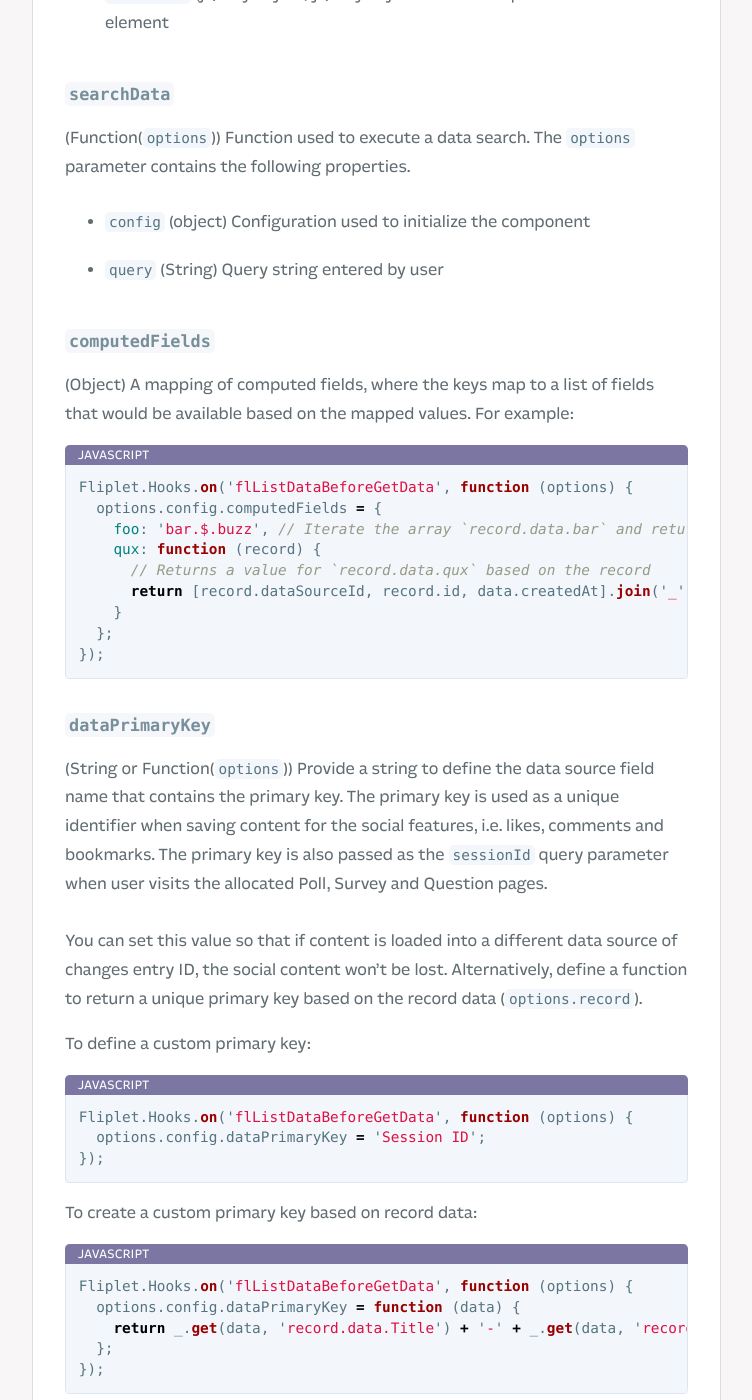
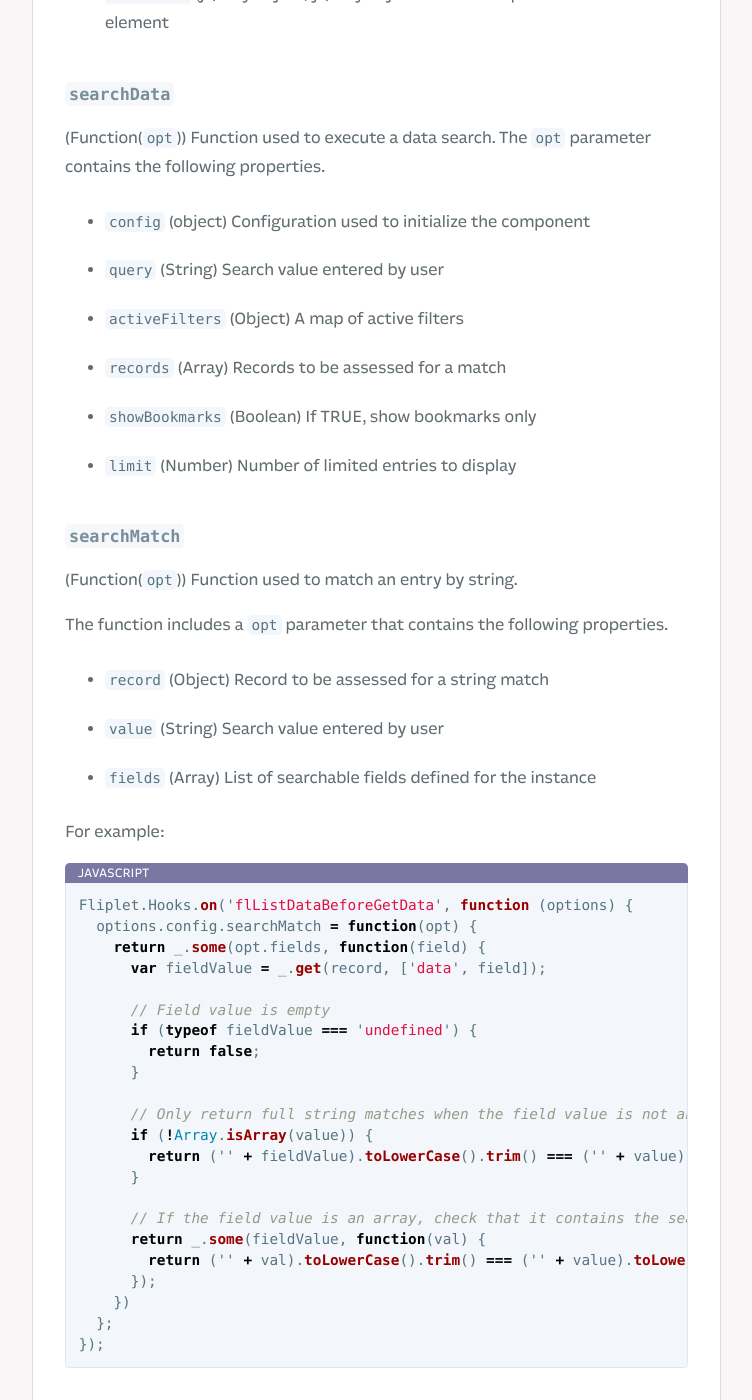
Before and after one commit to Fliplet/fliplet-cli, a Jekyll site: the page built from docs/API/components/list-from-data-source.md, in a window 1280 px wide and 1400 px high, scrolled down 20687 px. Shown: the whole window, without its empty margins (254-1006 px from the left). Built offline with Jekyll 4.4.1, drawn with Linux system fonts in a browser that asks for light colours; nearby versions of some CDN libraries; our own code applies the rules of GitHub Pages for plain Markdown files; library files that are not in the unit come from our copies; comment, search, counter and statistics services are not loaded; a style sheet for code colours, icons or effects is not loaded; some of the changed text lies outside the part shown.

Commit message:
Add documentation for custom search function

````diff
--- a/docs/API/components/list-from-data-source.md
+++ b/docs/API/components/list-from-data-source.md
@@ -505,7 +505,7 @@
 
 ### `beforeOpen`
 
-(Function(`options`)) Function executed before loading entry details. The `options` parameter contains the following properties. Return a rejected Promise if you need to stop the entry from opening.
+(Function(`opt`)) Function executed before loading entry details. The `opt` parameter contains the following properties. Return a rejected Promise if you need to stop the entry from opening.
   - `config` (Object) Configuration used to initialize the component
   - `entry` (Object) Entry being opened
   - `entryId` (Object) ID for entry being opened
@@ -514,20 +514,20 @@
 
 ### `beforeShowDetails`
 
-(Function(`options`)) Function executed before showing the entry detail view, after the entry detail data is ready. The `options` parameter contains the following properties. Return a rejected Promise if you need to stop the entry from opening.
+(Function(`opt`)) Function executed before showing the entry detail view, after the entry detail data is ready. The `opt` parameter contains the following properties. Return a rejected Promise if you need to stop the entry from opening.
   - `src` (String) HTML source for the detail view template
   - `data` (Object) Data being used for rendering the detail view template
 
 ### `afterShowDetails`
 
-(Function(`options`)) Function executed after the entry detail view is shown. The `options` parameter contains the following properties.
+(Function(`opt`)) Function executed after the entry detail view is shown. The `opt` parameter contains the following properties.
   - `config` (Object) Configuration used to initialize the component
   - `src` (String) HTML source for the detail view template
   - `data` (Object) Data being used for rendering the detail view template
 
 ### `deleteData`
 
-(Function(`options`)) Function used to delete an entry. The `options` parameter contains the following properties.
+(Function(`opt`)) Function used to delete an entry. The `opt` parameter contains the following properties.
   - `entryId`
   - `config` (Object) Configuration used to initialize the component
   - `id` (Number) Component instance ID
@@ -536,9 +536,49 @@
 
 ### `searchData`
 
-(Function(`options`)) Function used to execute a data search. The `options` parameter contains the following properties.
+(Function(`opt`)) Function used to execute a data search. The `opt` parameter contains the following properties.
   - `config` (object) Configuration used to initialize the component
-  - `query` (String) Query string entered by user
+  - `query` (String) Search value entered by user
+  - `activeFilters` (Object) A map of active filters
+  - `records` (Array) Records to be assessed for a match
+  - `showBookmarks` (Boolean) If TRUE, show bookmarks only
+  - `limit` (Number) Number of limited entries to display
+
+### `searchMatch`
+
+(Function(`opt`)) Function used to match an entry by string.
+
+The function includes a `opt` parameter that contains the following properties.
+  - `record` (Object) Record to be assessed for a string match
+  - `value` (String) Search value entered by user
+  - `fields` (Array) List of searchable fields defined for the instance
+
+For example:
+
+```js
+Fliplet.Hooks.on('flListDataBeforeGetData', function (options) {
+  options.config.searchMatch = function(opt) {
+    return _.some(opt.fields, function(field) {
+      var fieldValue = _.get(record, ['data', field]);
+
+      // Field value is empty
+      if (typeof fieldValue === 'undefined') {
+        return false;
+      }
+
+      // Only return full string matches when the field value is not an array
+      if (!Array.isArray(value)) {
+        return ('' + fieldValue).toLowerCase().trim() === ('' + value).toLowerCase();
+      }
+
+      // If the field value is an array, check that it contains the search value
+      return _.some(fieldValue, function(val) {
+        return ('' + val).toLowerCase().trim() === ('' + value).toLowerCase();
+      });
+    })
+  };
+});
+```
 
 ### `computedFields`
 
@@ -558,7 +598,7 @@
 
 ### `dataPrimaryKey`
 
-(String or Function(`options`)) Provide a string to define the data source field name that contains the primary key. The primary key is used as a unique identifier when saving content for the social features, i.e. likes, comments and bookmarks. The primary key is also passed as the `sessionId` query parameter when user visits the allocated Poll, Survey and Question pages.<br><br>You can set this value so that if content is loaded into a different data source of changes entry ID, the social content won't be lost. Alternatively, define a function to return a unique primary key based on the record data (`options.record`).
+(String or Function(`opt`)) Provide a string to define the data source field name that contains the primary key. The primary key is used as a unique identifier when saving content for the social features, i.e. likes, comments and bookmarks. The primary key is also passed as the `sessionId` query parameter when user visits the allocated Poll, Survey and Question pages.<br><br>You can set this value so that if content is loaded into a different data source of changes entry ID, the social content won't be lost. Alternatively, define a function to return a unique primary key based on the record data (`opt.record`).
 
 To define a custom primary key:
 
````
